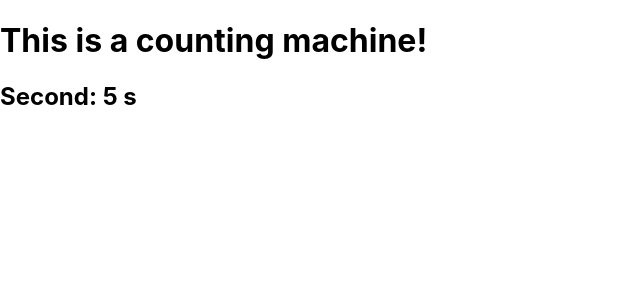
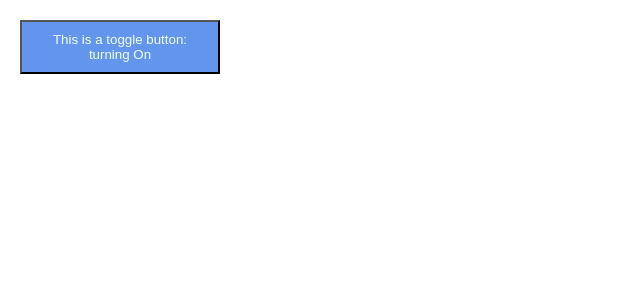
Before and after one commit to nguyennguyenloc/internshipWand, a React (Create React App) app in the folder demo/: page / in a window 1280 px wide. Shown: the top 300 px of the page, without its empty margins (0-640 px from the left). Built offline with nearby package versions, Linux system fonts and the light colour scheme.

Commit message:
Handling Event

```diff
--- a/demo/src/index.css
+++ b/demo/src/index.css
@@ -25,3 +25,10 @@ code {
   color:yellow;
   background-color: blue;
 }
+.toggleButton{
+  margin: 20px;
+  padding: 10px;
+  background-color: cornflowerblue;
+  color: azure;
+  width: 200px;
+}
--- a/demo/src/index.js
+++ b/demo/src/index.js
@@ -98,31 +98,60 @@ import './index.css';
 // ReactDOM.render(element, document.getElementById('root'));
 // ReactDOM.render(< UserInfo name="loc" email="nnloc123@gmail.com" />, document.getElementById('root'));
 
-class Couter extends React.Component {
-  constructor(props) { //khoi tao
+// class Couter extends React.Component {
+//   constructor(props) { //khoi tao
+//     super(props);
+//     this.state = { seconds: 0 };
+//   }
+//   incrementCounter() {
+//     this.setState(
+//       (prevState, props) => ({
+//         seconds: prevState.seconds + 1
+//       })
+//     );
+//   }
+//   componentDidMount() {
+//     this.timerID = setInterval(() => this.incrementCounter(), 1000);
+//   }
+//   componentWillMount() {
+//     clearInterval(this.timerID);
+//   }
+//   render() {
+//     return (
+//       <div>
+//         <h1>This is a counting machine!</h1>
+//         <h2>Second: {this.state.seconds} s</h2>
+//       </div>
+//     );
+//   }
+// }
+// ReactDOM.render(<Couter />, document.getElementById('root'));
+
+class ToggleButton extends React.Component {
+  constructor(props) {
     super(props);
-    this.state = { seconds: 0 };
+    this.state = { isOn: true };
+    this.buttonClick = this.buttonClick.bind(this);
   }
-  incrementCounter() {
-    this.setState(
-      (prevState, props) => ({
-        seconds: prevState.seconds + 1
-      })
-    );
+  buttonClick() {
+    this.setState(prevState => ({
+      isOn: !prevState.isOn
+    }
+    ));
   }
-  componentDidMount() {
-    this.timerID = setInterval(() => this.incrementCounter(), 1000);
-  }
-  componentWillMount() {
-    clearInterval(this.timerID);
-  }
+  // buttonClick = () => {
+  //   this.setState(prevState => ({
+  //     isOn: !prevState.isOn
+  //   })
+  //   );
+  // }
   render() {
     return (
-      <div>
-        <h1>This is a counting machine!</h1>
-        <h2>Second: {this.state.seconds} s</h2>
-      </div>
+      <button class="toggleButton" onClick={this.buttonClick}>
+        This is a toggle button:
+        {this.state.isOn ? " turning On" : " turning Off"}
+      </button>
     );
   }
 }
-ReactDOM.render(<Couter />, document.getElementById('root'));
+ReactDOM.render(<ToggleButton />, document.getElementById('root'));
```
Also changed, not shown: 2 other files (tests, documents, lock files or other folders).
